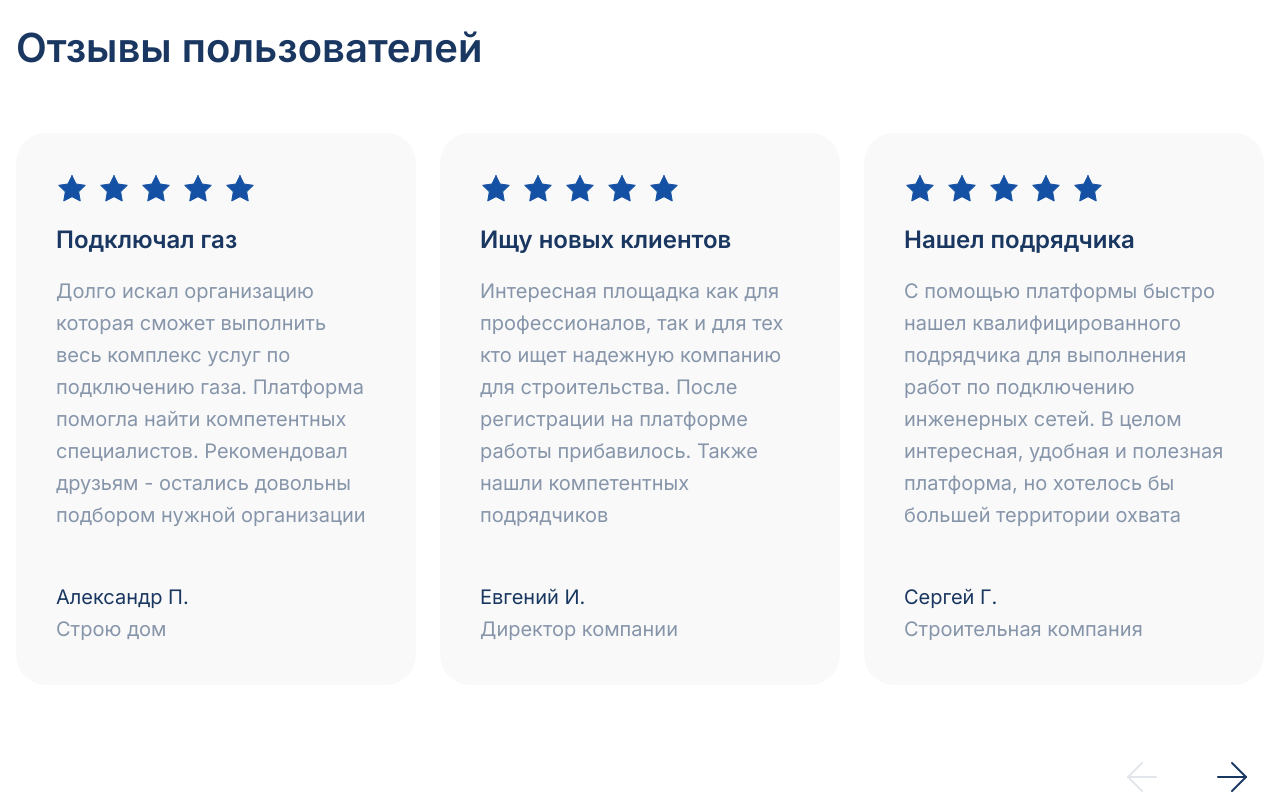
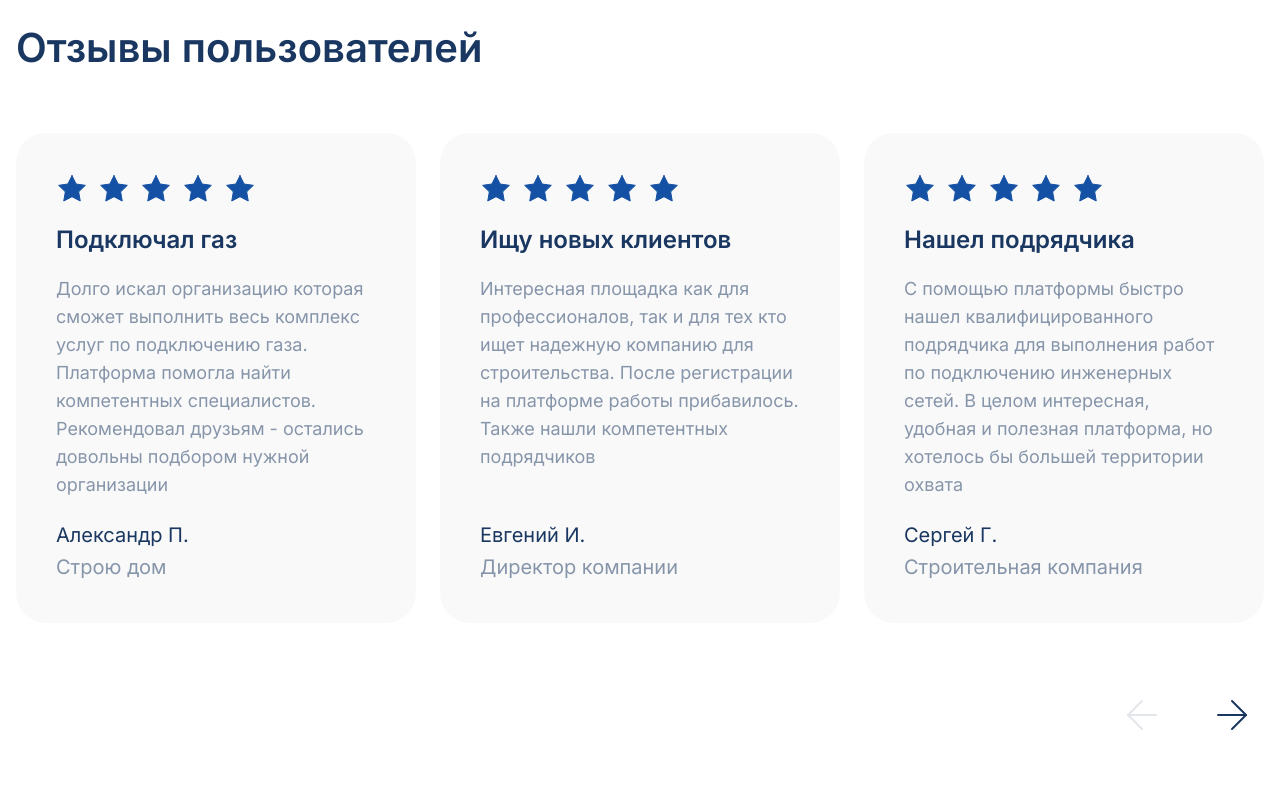
Before and after one commit to AzamjonKobulov/mnogo-resursov, a website: page public/index.html in a window 1280 px wide. Shown: the part 3700-4512 px from the top of the page. Drawn offline with nearby package versions, Linux system fonts and the light colour scheme.

Commit message:
some fixed on index.html page

```diff
--- a/public/index.html
+++ b/public/index.html
@@ -526,12 +526,12 @@
               <div class="swiper-wrapper">
                 <template x-for="review in reviews" :key="review.title">
                   <div
-                    class="swiper-slide h-auto! bg-brand-gray-light-2 rounded-3xl lg:rounded-brand-3xl p-7 lg:p-10"
+                    class="swiper-slide h-auto! bg-brand-gray-light-2 rounded-brand-base xs:rounded-3xl lg:rounded-brand-3xl p-4 sm:p-7 lg:p-10"
                   >
                     <div
                       class="h-full flex flex-col justify-between space-y-3 lg:space-y-5"
                     >
-                      <div class="space-y-5">
+                      <div class="space-y-3 xs:space-y-5">
                         <div class="flex-base gap-2.5">
                           <template x-for="i in 5" :key="i">
                             <svg
@@ -541,7 +541,7 @@
                               fill="none"
                               xmlns="http://www.w3.org/2000/svg"
                               aria-hidden="true"
-                              class="size-6 lg:size-auto"
+                              class="size-5 xs:size-6 lg:size-auto"
                             >
                               <path
                                 d="M15.999 2.6665L20.119 11.0132L29.3323 12.3598L22.6656 18.8532L24.239 28.0265L15.999 23.6932L7.75896 28.0265L9.33229 18.8532L2.66562 12.3598L11.879 11.0132L15.999 2.6665Z"
@@ -555,11 +555,11 @@
                         </div>
                         <h4 x-text="review.title"></h4>
                         <p
-                          class="text_2 text-brand-gray-dark"
+                          class="xs:text-base lg:text-lg 3xl:text-2xl text_2 text-brand-gray-dark pt-2 sm:pt-0"
                           x-text="review.text"
                         ></p>
                       </div>
-                      <div class="text_2">
+                      <div class="text_2 pt-2 sm:pt-0">
                         <p x-text="review.author"></p>
                         <p
                           class="text-brand-gray-dark"
```
Also changed, not shown: public/styles.css.
